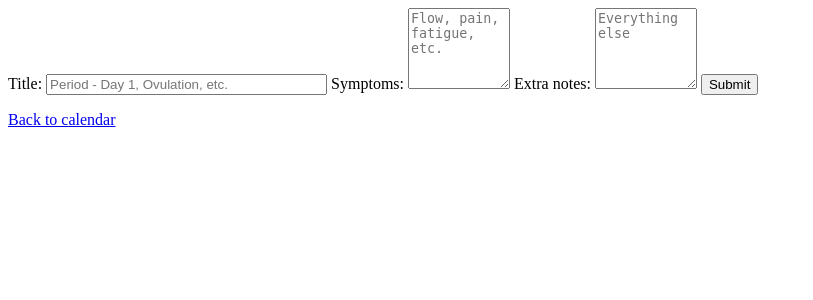
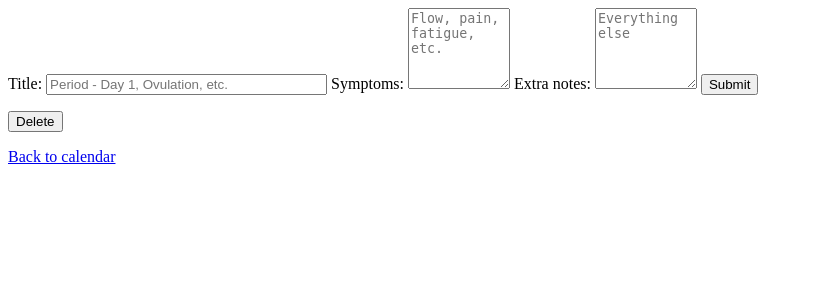
Before and after one commit to ctang415/peri-period-app, a Flask app: template app/templates/date.html in a window 1280 px wide. Shown: the top 300 px of the page, without its empty margins (0-813 px from the left). Run offline with Flask 3, Linux system fonts and the light colour scheme; the template is opened without the code that fills it: values that come from a table or form of the project are taken from there, others are empty.

Commit message:
Added delete functionality to notes

```diff
--- a/app/forms.py
+++ b/app/forms.py
@@ -7,3 +7,6 @@
     symptoms = TextAreaField('Symptoms', validators=[Length(min=0, max=140)], render_kw={"placeholder": "Flow, pain, fatigue, etc."})
     notes = TextAreaField('Extra notes', validators=[Length(min=0, max=140)], render_kw={"placeholder": "Everything else"})
     submit = SubmitField('Submit')
+
+class DeleteForm(FlaskForm):
+    delete = SubmitField('Delete')
--- a/app/routes.py
+++ b/app/routes.py
@@ -1,6 +1,6 @@
 from app import app, db
 from flask import render_template, request, flash, redirect
-from forms import DateForm
+from forms import DateForm, DeleteForm
 from models import Note
 from datetime import datetime, date
 import sqlalchemy as sa
@@ -30,18 +30,24 @@
     form = DateForm()
     note = db.session.scalar(sa.select(Note).where(Note.date.like(f'{date}%')))
     if note is not None:
+        form2 = DeleteForm()
         if request.method == "GET":
             form.title.data = note.title
             form.symptoms.data = note.symptoms
             form.notes.data = note.notes
         elif form.validate_on_submit():
-            #n = db.session.scalar(sa.select(Note).where(Note.date.like(f'{date}%')))
             note.title = form.title.data
             note.symptoms = form.symptoms.data
             note.notes =  form.notes.data
             db.session.commit()
             flash('Notes updated!')
             return redirect(f'/date/{date}')
+        elif form2.validate_on_submit():
+            db.session.delete(note)
+            db.session.commit()
+            flash('Note deleted!')
+            return redirect(f'/date/{date}')
+        return render_template('date.html', date=date, form=form, form2=form2)
     else:
         if form.validate_on_submit():
             note = Note(title=form.title.data, date=datetime.strptime(date, '%Y-%m-%d'), symptoms=form.symptoms.data, notes=form.notes.data)
@@ -49,4 +55,4 @@
             db.session.commit()
             flash('Notes added!')
             return redirect(f'/date/{date}')
-    return render_template('date.html', date=date, form=form)
+        return render_template('date.html', date=date, form=form)
--- a/app/templates/date.html
+++ b/app/templates/date.html
@@ -20,6 +20,14 @@
 
 {{ form.submit() }}
 </form>
+
+{% if form2 %}
+<form action="" id="delete" method="post">
+    {{ form2.hidden_tag() }}
+{{ form2.delete() }}
+</form>
+{% endif %}
+
 {% with messages = get_flashed_messages() %}
         {% if messages %}
         <ul>
```
Also changed, not shown: app/app.db.
